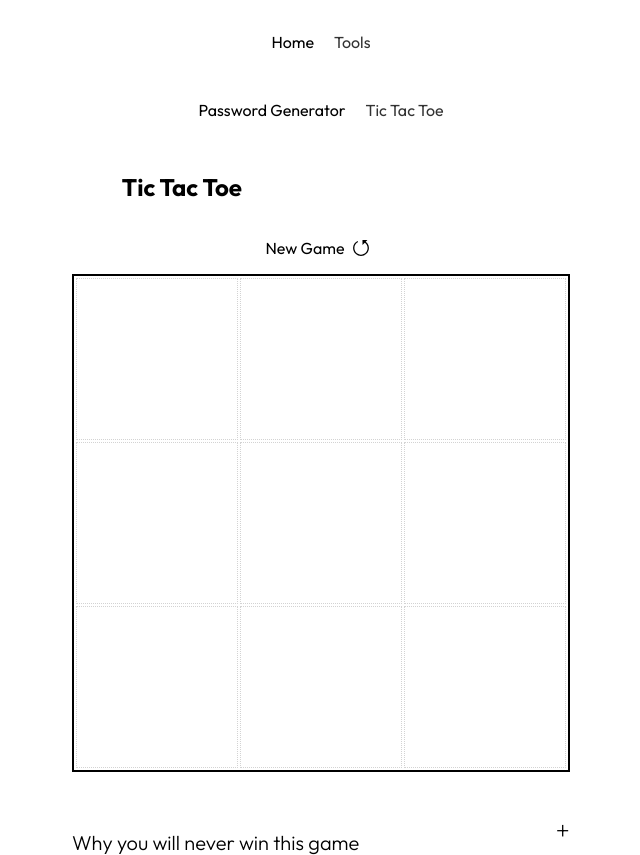
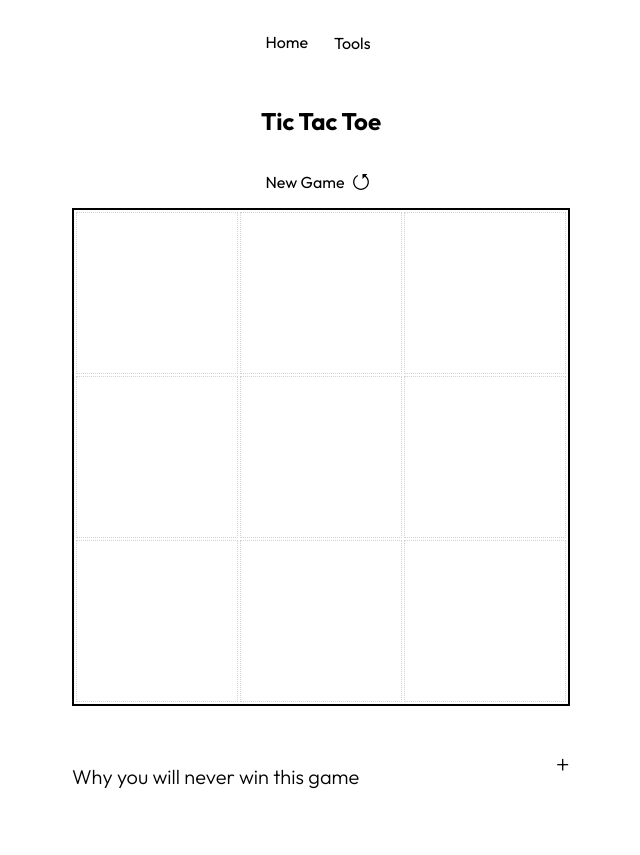
Before and after one commit to jakradum/portfolio, a React (Create React App) app: page /tools/tic-tac-toe in a window 1280 px wide. Shown: the whole page, without its empty margins (319-959 px from the left). After the commit the page ends 800 px from the top, so only its background shows below. Built offline with nearby package versions, Linux system fonts and the light colour scheme.

Commit message:
menu dropdown fixed

```diff
--- a/src/App.js
+++ b/src/App.js
@@ -1,28 +1,36 @@
-import React from 'react';
-import { createRoutesFromElements, createBrowserRouter, RouterProvider, Route } from 'react-router-dom';
+import { createBrowserRouter, RouterProvider } from 'react-router-dom';
 import Home from './home';
 import RootLayout from './tools/index';
 import PWGenComponent from './tools/strong-password-generator';
 import { TicTacToe } from './tools/tic-tac-toe';
 import { ErrorElement } from './ErrorElement';
 
-const router = createBrowserRouter(
-  createRoutesFromElements(
-    <Route errorElement={<ErrorElement/>} path="/" element={<Home />}>
-      <Route path="/tools" element={<RootLayout />}>
-        <Route path="/tools/strong-password-generator" element={<PWGenComponent />} />
-        <Route path="/tools/tic-tac-toe" element={<TicTacToe />} />
-      </Route>
-    </Route>
-  )
-);
+const router = createBrowserRouter([
+  {
+    path: '/',
+    element: <Home />,
+    errorElement: <ErrorElement />,
+    children: [
+      {
+        path: 'tools',
+        element: <RootLayout />,
+        children: [
+          {
+            path: 'strong-password-generator',
+            element: <PWGenComponent />,
+          },
+          {
+            path: 'tic-tac-toe',
+            element: <TicTacToe />,
+          },
+        ],
+      },
+    ],
+  },
+]);
 
 function App() {
-  return (
-    <React.StrictMode>
-      <RouterProvider router={router} />
-    </React.StrictMode>
-  );
+  return <RouterProvider router={router} />;
 }
 
 export default App;
--- a/src/home.jsx
+++ b/src/home.jsx
@@ -1,4 +1,4 @@
-import { useState } from 'react';
+import { useState, useEffect, useRef } from 'react';
 import { NavLink, Outlet, useLocation } from 'react-router-dom';
 import { ButtonComponent } from './Components/Button';
 import { WebsitePreview } from './Components/preview';
@@ -56,6 +56,26 @@ const HomePage = () => {
 
 const Home = () => {
   const location = useLocation();
+  const [isDropdownOpen, setIsDropdownOpen] = useState(false);
+  const dropdownRef = useRef(null);
+
+  const toggleDropdown = () => setIsDropdownOpen(!isDropdownOpen);
+
+  useEffect(() => {
+    const handleClickOutside = (event) => {
+      if (dropdownRef.current && !dropdownRef.current.contains(event.target)) {
+        setIsDropdownOpen(false);
+      }
+    };
+
+    document.addEventListener('mousedown', handleClickOutside);
+    return () => document.removeEventListener('mousedown', handleClickOutside);
+  }, []);
+
+  // Close dropdown when location changes
+  useEffect(() => {
+    setIsDropdownOpen(false);
+  }, [location]);
 
   return (
     <div>
@@ -66,16 +86,34 @@ const Home = () => {
               Home
             </NavLink>
           </li>
-          <li className="nav-item">
-            <NavLink className="nav" to="/tools/">
+          <li className="nav-item dropdown" ref={dropdownRef}>
+            <button className="dropdown-trigger" onClick={toggleDropdown}>
               Tools
-            </NavLink>
+            </button>
+            {isDropdownOpen && (
+              <ul className="dropdown-menu">
+                <li>
+                  <NavLink to="/tools/tic-tac-toe" onClick={() => setIsDropdownOpen(false)}>
+                    Tic Tac Toe
+                  </NavLink>
+                </li>
+                <li>
+                  <NavLink to="/tools/strong-password-generator" onClick={() => setIsDropdownOpen(false)}>
+                    Strong Password Generator
+                  </NavLink>
+                </li>
+              </ul>
+            )}
           </li>
         </ul>
       </menu>
 
       <main>
-        {location.pathname === '/' ? <HomePage /> : <Outlet />}
+        {location.pathname === '/' ? (
+          <HomePage />
+        ) : location.pathname.startsWith('/tools') ? (
+          <Outlet />
+        ) : null}
       </main>
     </div>
   );
--- a/src/index.css
+++ b/src/index.css
@@ -188,7 +188,7 @@ section {
 section h1, h2,
 section p {
   width: 80%;
-  /* Remove text-align: center if you don't want centered text */
+  text-align: center;
 }
 
 .charCount {
@@ -328,31 +328,44 @@ details li {
 }
 .dropdown {
   position: relative;
+  display: inline-block;
 }
 
-.dropdown-toggle {
+.dropdown-trigger {
   background: none;
   border: none;
   cursor: pointer;
-  font-family: inherit;
+  font-family: var(--font-fam);
   font-size: inherit;
-  color: inherit;
+  color: black;
+  text-decoration: none;
+  transition: color 0.3s ease;
+}
+
+.dropdown-trigger:hover {
+  color: #333333;
+}
+
+.nav-item.dropdown {
+  position: relative;
 }
 
 .dropdown-menu {
   position: absolute;
   top: 100%;
   left: 0;
-  background-color: white;
-  border: 1px solid #ccc;
-  border-radius: 4px;
+  background-color: var(--bg-colour);
+  border: 2px solid #000;
   padding: 0.5rem 0;
   list-style: none;
-  display: none;
+  min-width: 160px;
+  box-shadow: rgba(50, 50, 93, 0.25) 0px 13px 27px -5px, rgba(0, 0, 0, 0.3) 0px 8px 16px -8px;
+  z-index: 1000;
 }
 
 .dropdown-menu.show {
-  display: block;
+  opacity: 1;
+  visibility: visible;
 }
 
 .dropdown-menu li {
@@ -362,6 +375,8 @@ details li {
 .dropdown-menu a {
   color: black;
   text-decoration: none;
+  display: block;
+  transition: color 0.3s ease;
 }
 
 .dropdown-menu a:hover {
--- a/src/tools/index.jsx
+++ b/src/tools/index.jsx
@@ -1,30 +1,9 @@
-// RootLayout.jsx
-import React from 'react';
-import { NavLink, Outlet } from 'react-router-dom';
+import { Outlet } from 'react-router-dom';
 
 const RootLayout = () => {
   return (
     <div>
-      <header className="header">
-        <menu className="menu flex">
-          <ul className="nav">
-            <li className="nav-item">
-              <NavLink className="nav" to="/tools/strong-password-generator">
-                Password Generator
-              </NavLink>
-            </li>
-            <li className="nav-item">
-              <NavLink className="nav" to="/tools/tic-tac-toe">
-                Tic Tac Toe
-              </NavLink>
-            </li>
-          </ul>
-        </menu>
-      </header>
-
-      <main>
-        <Outlet />
-      </main>
+      <Outlet />
     </div>
   );
 };
```
